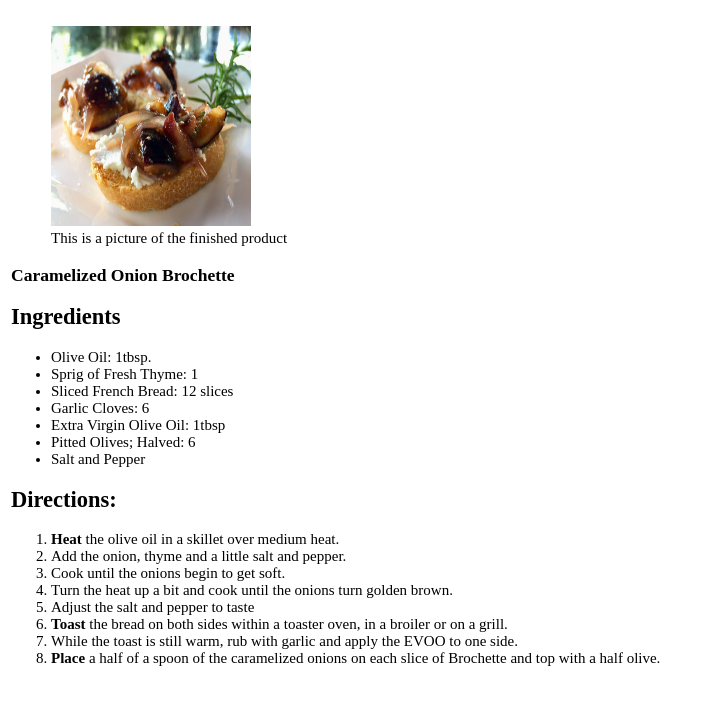
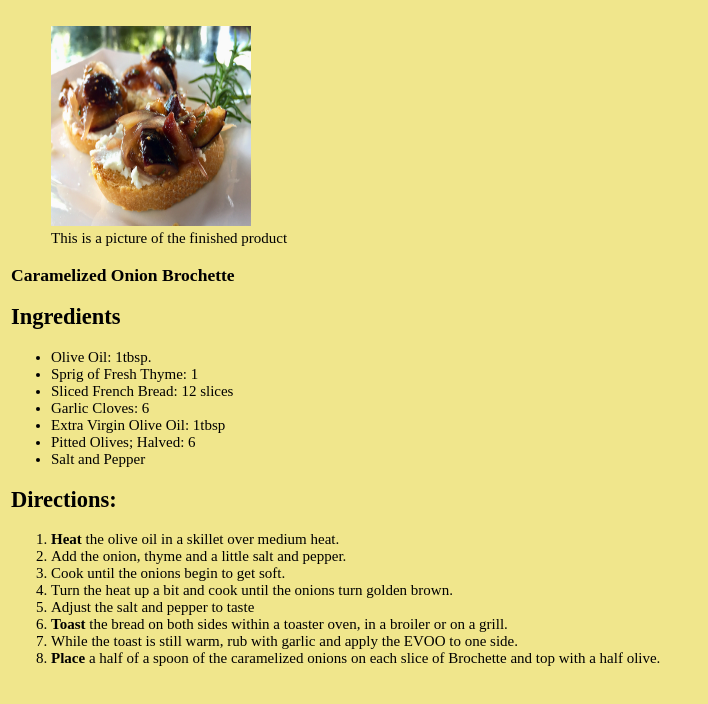
Before and after one commit to JamesMeyette/RecipePortfolioPage, a plain HTML site: page index.html in a window 1280 px wide. Shown: the whole page, without its empty margins (0-708 px from the left). Drawn offline with Linux system fonts and the light colour scheme.

Commit message:
Update style.css

```diff
--- a/style.css
+++ b/style.css
@@ -3,3 +3,7 @@
     border: 2px;
     font-size: 15px;
 }
+
+*{
+    background-color:khaki;
+}
```
